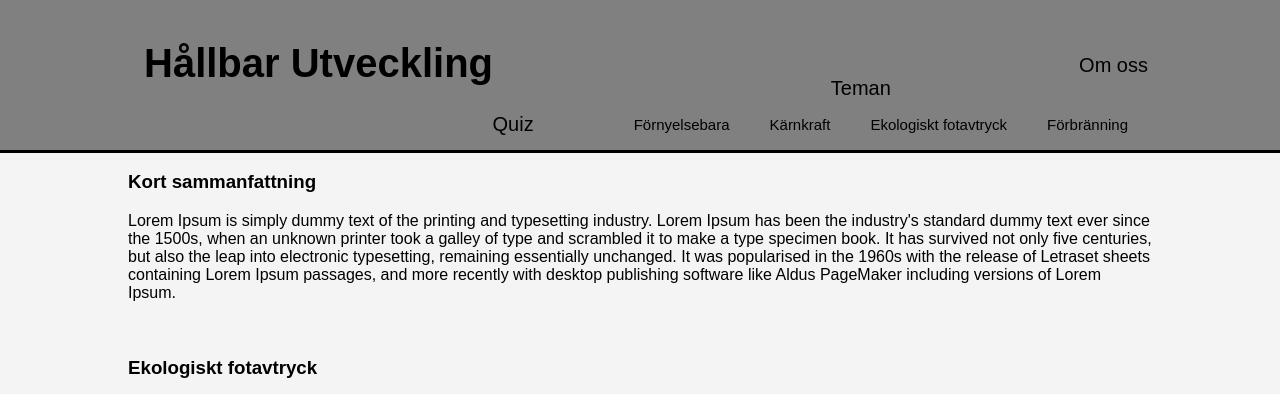
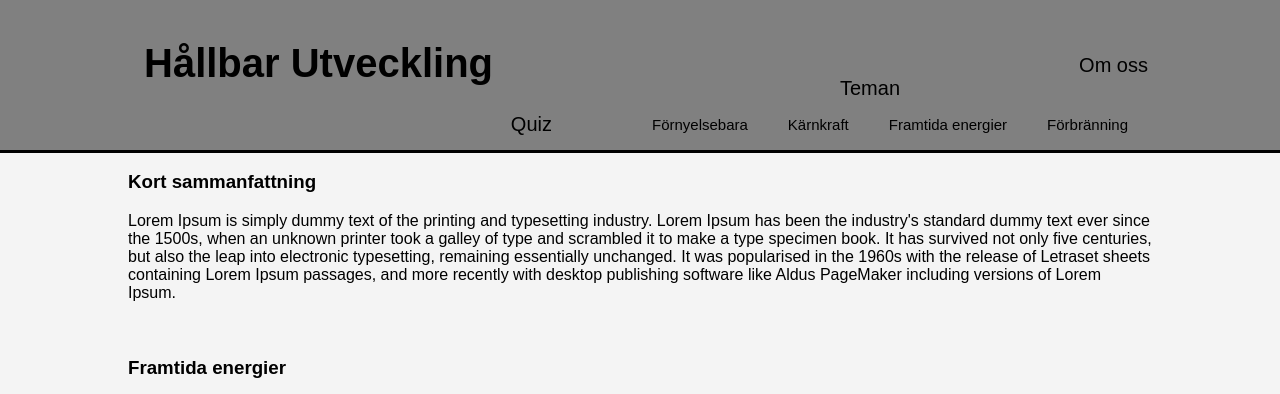
Before and after one commit to Ibraisi/Ibraisi.github.io, a plain HTML site: page index.html in a window 1280 px wide. Shown: the top 394 px of the page. Drawn offline with Linux system fonts and the light colour scheme.

Commit message:
Update index.html

```diff
--- a/index.html
+++ b/index.html
@@ -16,7 +16,7 @@
                 <li><a href="#Teman">Teman</a>
                     <ul>
                         <li><a href="tema2.html">Förbränning</a></li>
-                        <li><a href="tema4.html">Ekologiskt fotavtryck</a></li>
+                        <li><a href="tema4.html">Framtida energier</a></li>
                         <li><a href="tema3.html">Kärnkraft</a></li>
                         <li><a href="tema1.html">Förnyelsebara</a></li>
                     </ul>
@@ -42,7 +42,7 @@
     </section>
     <section id="generalTopics_info">
         <div class="container">
-            <h3>Ekologiskt fotavtryck</h3>
+            <h3>Framtida energier</h3>
         <div>
             <a href="tema4.html"><img src="imgs/carbon-footprint.png" alt="containerLogo" height="100px" width="100px"></a>
              <p>
```
